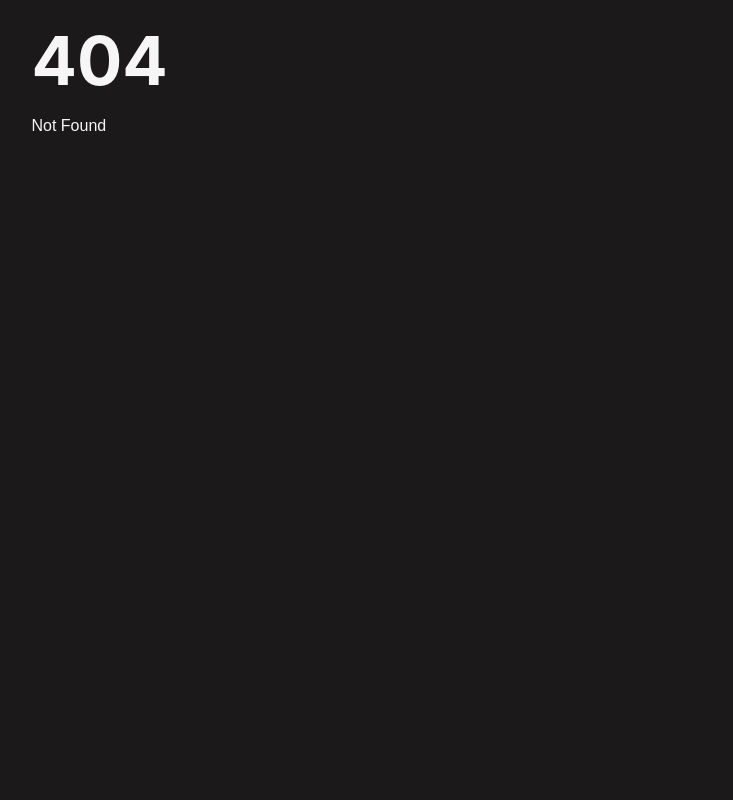
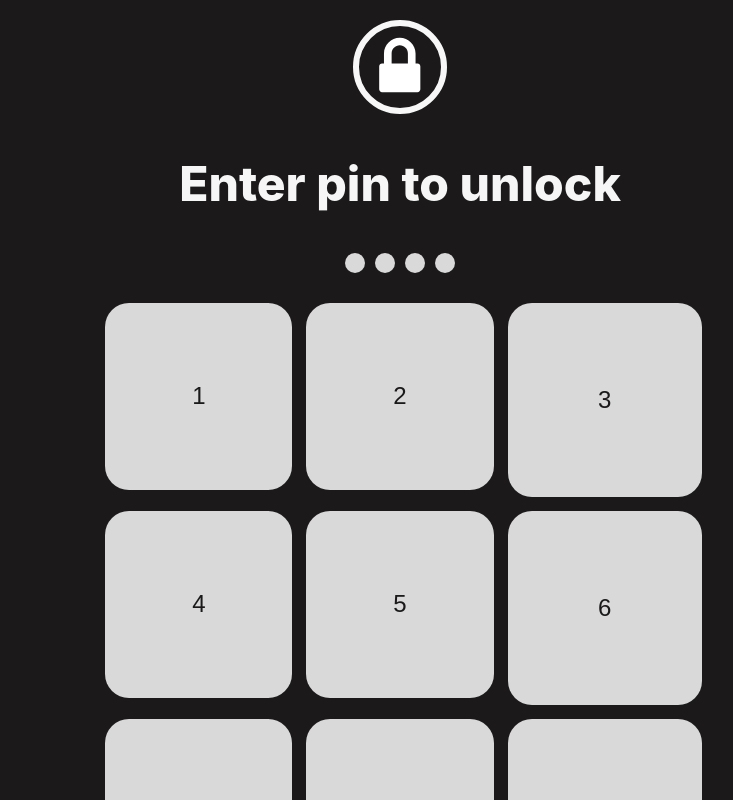
Before and after one commit to cdslipp/VenuePanelRegistry, a SvelteKit app in the folder svelte-frontend/: page /pin in a window 1280 px wide. Before the commit this address had no page. Shown: the top 800 px of the page, without its empty margins (240-973 px from the left). Built offline with nearby package versions, Linux system fonts and the light colour scheme; no server answers.

Commit message:
Fixing websocket functionality

```diff
--- /dev/null
+++ b/svelte-frontend/src/lib/Pin.svelte
@@ -0,0 +1,125 @@
+<script>
+	import { onMount } from 'svelte';
+	import { toggleShowMode } from '$lib/websocket';
+	import { goto } from '$app/navigation';
+
+	let pin = ''; // The current PIN
+	const testPin = '1234'; // Hardcoded test PIN
+
+	function appendToPin(num) {
+		pin += num;
+		if (pin.length === 4) {
+			submitPin();
+		}
+	}
+
+	function deleteFromPin() {
+		pin = pin.slice(0, -1); // remove the last digit
+	}
+
+	function submitPin() {
+		// Here you can implement the logic to authenticate against your "pins" collection
+		if (pin === testPin) {
+			// Handle correct PIN
+			console.log('PIN correct');
+			toggleShowMode();
+			goto('/');
+		} else {
+			// Handle incorrect PIN
+			console.log('PIN incorrect');
+		}
+
+		pin = ''; // Reset pin after submit attempt
+	}
+
+	onMount(() => {
+		// your initialization code, if any
+	});
+</script>
+
+<div class="pin-container">
+	<img src="lock.svg" alt="Lock icon" />
+	<div class="pin-display">
+		<h2>Enter pin to unlock</h2>
+		<div class="pin-dots">
+			{#each Array(4) as _, i}
+				<span class="dot">{i < pin.length ? '*' : ''}</span>
+			{/each}
+		</div>
+	</div>
+	<div class="custom-keyboard">
+		{#each [1, 2, 3, 4, 5, 6, 7, 8, 9] as num}
+			<button class="key" on:click={() => appendToPin(num)}>{num}</button>
+		{/each}
+		<button class="key delete" on:click={deleteFromPin}>⌫</button>
+		<button class="key" on:click={() => appendToPin('0')}>0</button>
+	</div>
+</div>
+
+<style>
+	.pin-container {
+		display: grid;
+		grid-template-rows: auto 1fr;
+		width: 100%;
+		justify-items: center;
+		align-content: center;
+		background-color: var(--primary-bg);
+	}
+
+	.pin-display {
+		text-align: center;
+	}
+
+	.pin-dots {
+		display: flex;
+		justify-content: center;
+		margin-top: 20px;
+	}
+
+	.dot {
+		width: 20px;
+		height: 20px;
+		border-radius: 50%;
+		background-color: var(--SliderColor);
+		margin: 0 5px;
+		display: inline-block;
+	}
+
+	.custom-keyboard {
+		display: grid;
+		grid-template-columns: repeat(3, 1fr);
+		gap: 14px;
+		width: 80%;
+		margin-top: 30px;
+	}
+
+	.key {
+		aspect-ratio: 1/1;
+		font-size: 1.5rem;
+		color: var(--button-text);
+		background-color: var(--default-buttons);
+		border: none;
+		border-radius: var(--border-radius);
+		touch-action: manipulation;
+		transition: background-color 0.2s;
+	}
+
+	.delete {
+		aspect-ratio: 2/1;
+	}
+
+	.key:hover {
+		background-color: var(--OnColor);
+	}
+
+	.delete {
+		grid-column: span 2;
+	}
+
+	label {
+		display: block;
+		color: var(--primary-text);
+		font-size: 1.5rem;
+		margin-bottom: 1rem;
+	}
+</style>
--- /dev/null
+++ b/svelte-frontend/src/routes/pin/+page.svelte
@@ -0,0 +1,5 @@
+<script>
+	import Pin from '$lib/Pin.svelte';
+</script>
+
+<Pin />
```
Also changed, not shown: svelte-frontend/src/routes/+page.svelte (+9 -28 lines).
